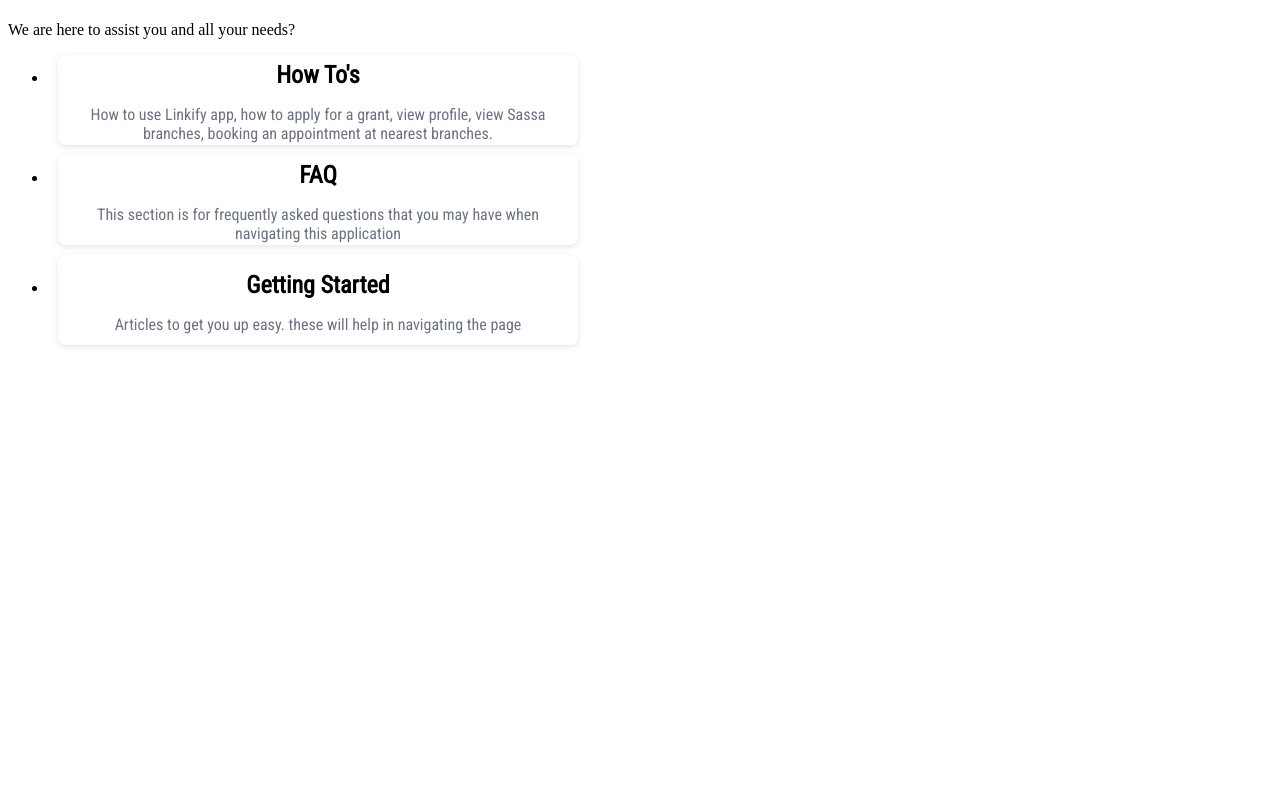
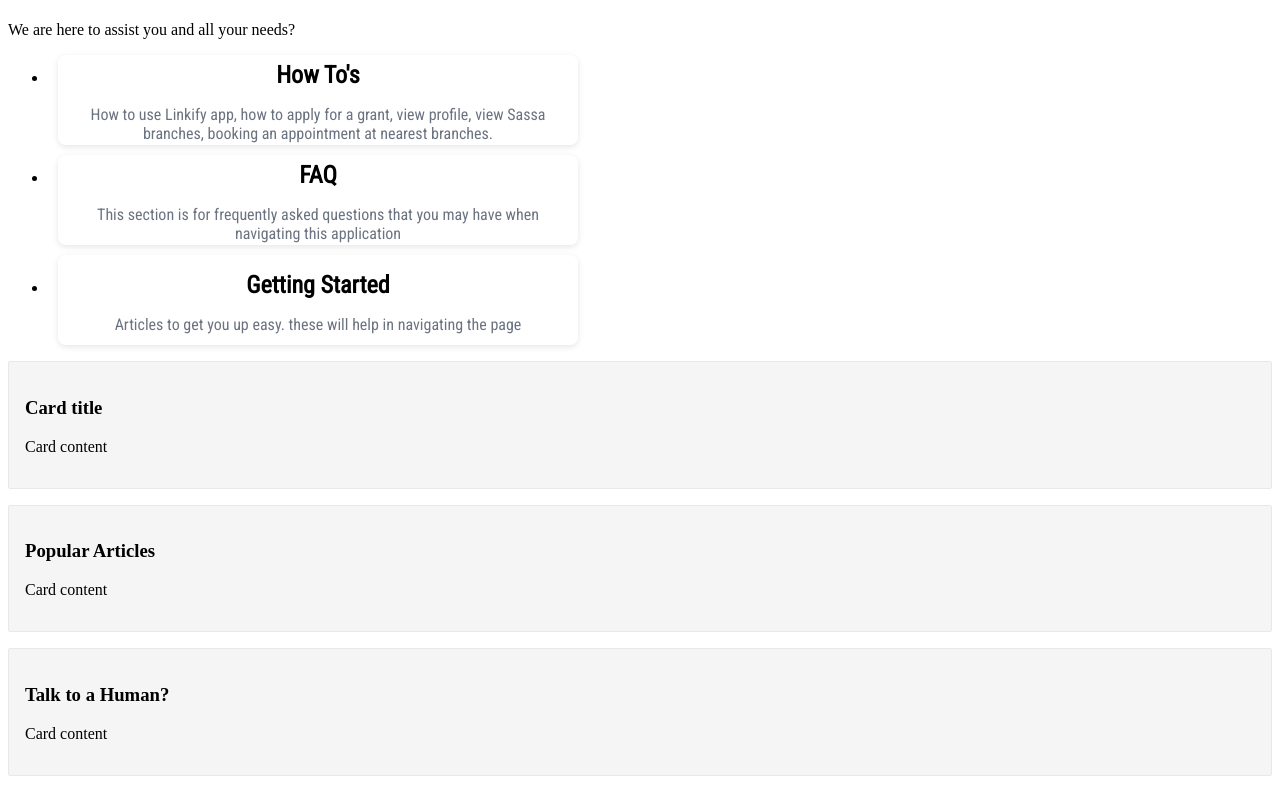
Before and after one commit to ZamaDhlamini/linkify, a Next.js app: page /KnowledgeBase in a window 1280 px wide. Shown: the part 406-1206 px from the top of the page. Before the commit the page ends 800 px from the top, so only its background shows below. Built offline with nearby package versions, Linux system fonts and the light colour scheme.

Commit message:
added the cards to the knowledge base

```diff
--- /dev/null
+++ b/components/knowledgeBaseCards/KnowlegdeBaseCards.module.css
@@ -0,0 +1,15 @@
+.container {
+    display: flex;
+    flex-direction: column;
+  }
+
+  .card {
+    margin-bottom: 16px;
+    border: 1px solid #e8e8e8;
+    border-radius: 2px;
+    background-color: #f5f5f5;
+  }
+
+  .cardContent {
+    padding: 16px;
+  }
--- /dev/null
+++ b/components/knowledgeBaseCards/index.tsx
@@ -0,0 +1,27 @@
+import React from 'react';
+import styles from './KnowlegdeBaseCards.module.css';
+
+const KnowledgeCards: React.FC = () => (
+  <div className={styles.container}>
+    <div className={styles.card}>
+      <div className={styles.cardContent}>
+        <h3>Card title</h3>
+        <p>Card content</p>
+      </div>
+    </div>
+    <div className={styles.card}>
+      <div className={styles.cardContent}>
+        <h3>Popular Articles</h3>
+        <p>Card content</p>
+      </div>
+    </div>
+    <div className={styles.card}>
+      <div className={styles.cardContent}>
+        <h3>Talk to a Human?</h3>
+        <p>Card content</p>
+      </div>
+    </div>
+  </div>
+);
+
+export default KnowledgeCards;
--- a/pages/KnowledgeBase/index.tsx
+++ b/pages/KnowledgeBase/index.tsx
@@ -1,5 +1,6 @@
 import Home from "../../components/KnowlegdeBaseHome";
 import Navbar from "../../components/NavBar";
+import KnowledgeCards from "../../components/knowledgeBaseCards";
 
 const KnowledgeBasePage = () => {
     const pageData = {
@@ -35,7 +36,7 @@ const KnowledgeBasePage = () => {
       },
     };
 
-    return <><Navbar /><Home pageData={pageData} /></>;
+    return  <><><Navbar /><Home pageData={pageData} /></><KnowledgeCards /></>;
   };
 
   export default KnowledgeBasePage;
```
Also changed, not shown: components/Dashboard/index.tsx (+73 -20 lines).
